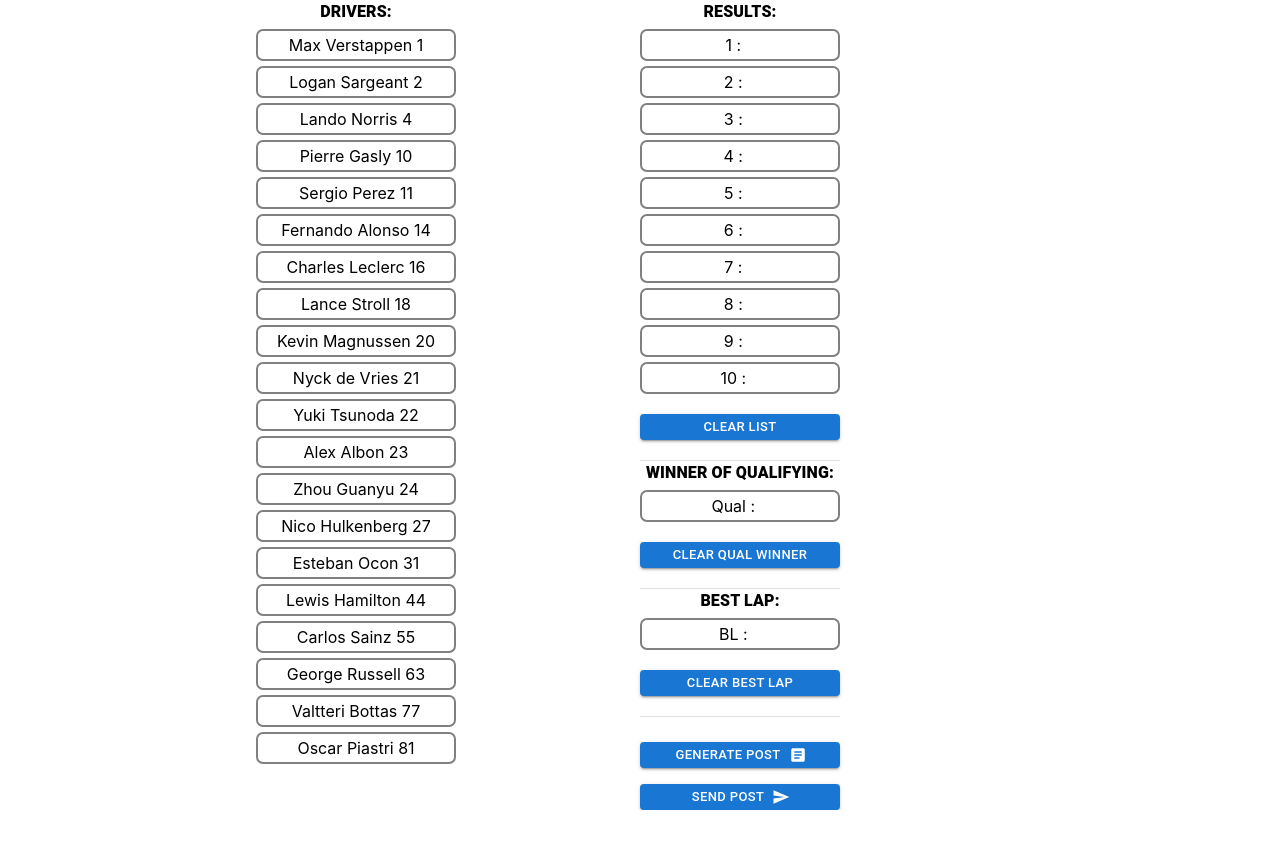
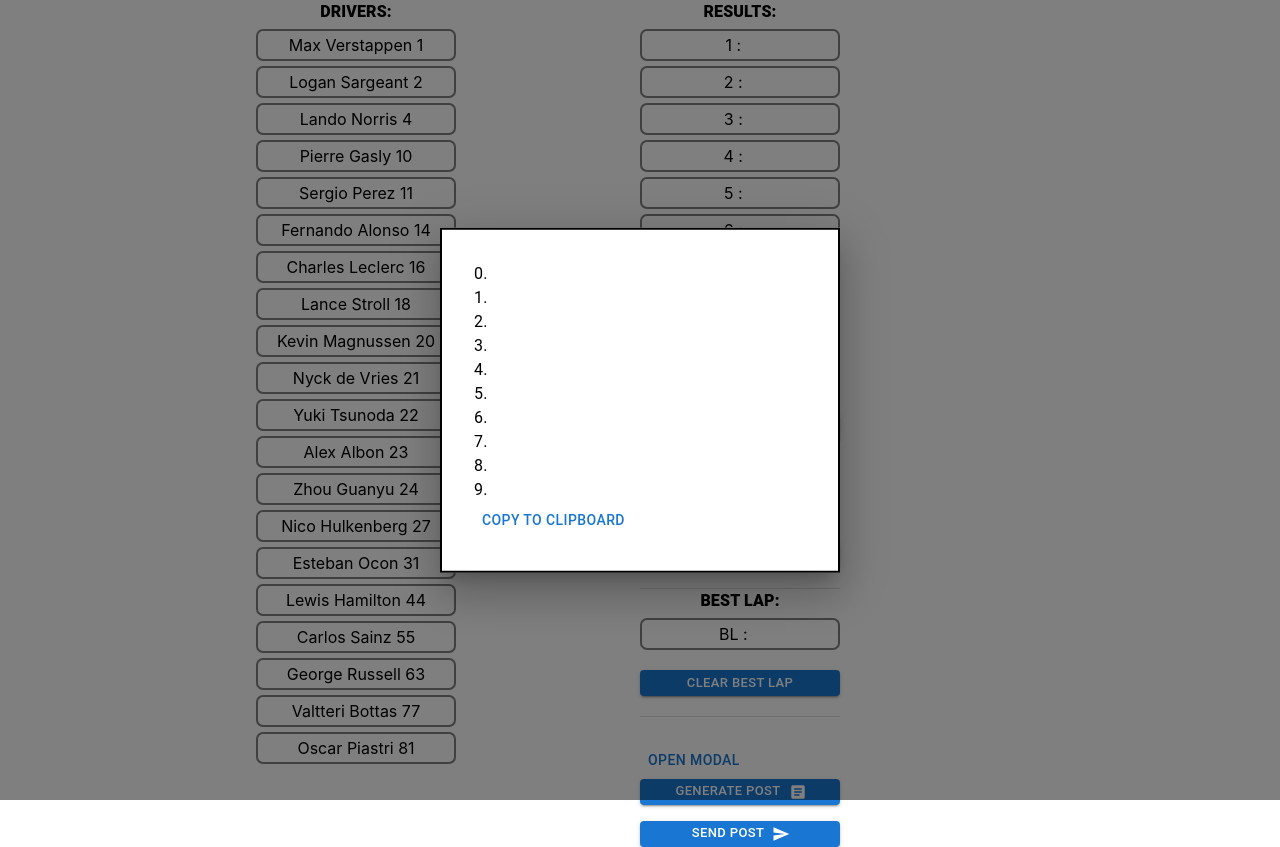
Before and after one commit to SkunovDen/f1_toto_4_d3, a React (Create React App) app: page / in a window 1280 px wide. Both pictures are taken after a click on the button "GENERATE POST". Before the commit the page ends 810 px from the top, so only its background shows below. Built offline with nearby package versions, Linux system fonts and the light colour scheme; the HTML template or start-up script is replaced by a standard one.

Commit message:
modal added

```diff
--- a/src/components/Post.jsx
+++ b/src/components/Post.jsx
@@ -1,17 +1,65 @@
-import React from "react";
+import React, { useState } from "react";
 
 import { Box, Stack, Button } from "@mui/material";
 import ArticleIcon from '@mui/icons-material/Article';
 import SendIcon from '@mui/icons-material/Send';
 
 
+import Typography from '@mui/material/Typography';
+import Modal from '@mui/material/Modal';
+
+import { useFinishListStore } from '../store/finishListStore'
+
+
+
 
 const Post = () => {
+
+
+const style = {
+    position :'absolute',
+    top: '50%',
+    left: '50%',
+    transform: 'translate(-50%, -50%)',
+    width: 400,
+    bgcolor: 'background.paper',
+    border: '2px solid #000',
+    boxShadow: 24,
+    p: 4,
+  };
+
+  const [open, setOpen] = useState(false);
+  const handleOpen = () => setOpen(true);
+  const handleClose = () => setOpen(false);
+
+  const podiumList = useFinishListStore(state => state.finishList)
+
     return(
         <Box sx={{marginTop: '25px'}}>
+            <div>
+        <Button onClick={handleOpen}>Open modal</Button>
+        <Modal
+          open={open}
+          onClose={handleClose}
+          aria-labelledby="modal-modal-title"
+          aria-describedby="modal-modal-description"
+        >
+          <Box sx={style}>
+            {podiumList.map((slot, index) => {
+                return(
+                <Typography key={index} >
+                    {index}.{slot.name}
+                </Typography>)
+            })}
+            <Button>Copy to clipboard</Button>
+          </Box>
+        </Modal>
+      </div>
+
             <Stack direction="column" spacing={2}>
                 <Button className="clearbutton" size="small" variant="contained"
-                 endIcon={<ArticleIcon />}>
+                 endIcon={<ArticleIcon />}
+                 onClick={()=> setOpen(true)}>
                     Generate POST
                 </Button>
                 <Button className="clearbutton" size="small" variant="contained"
```
